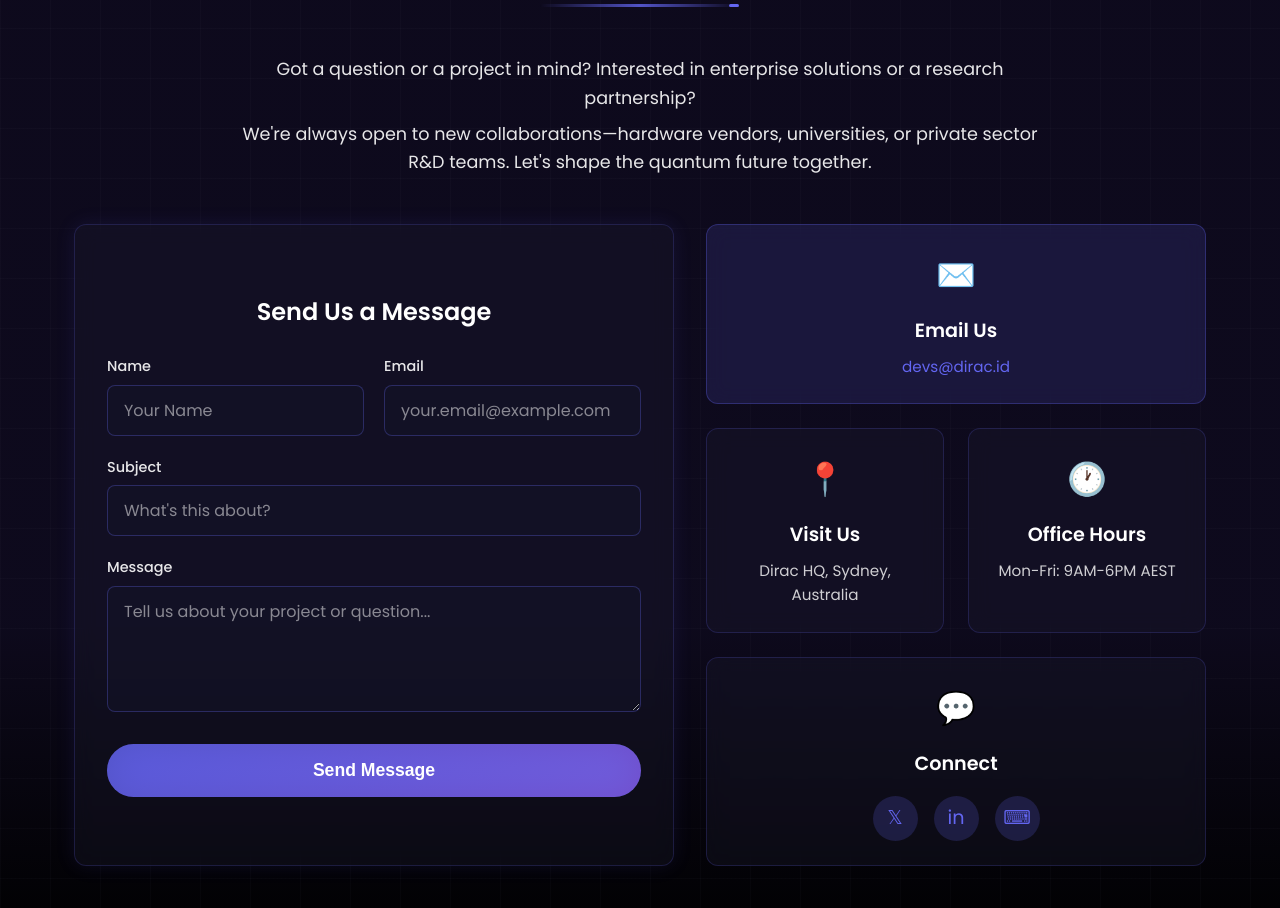
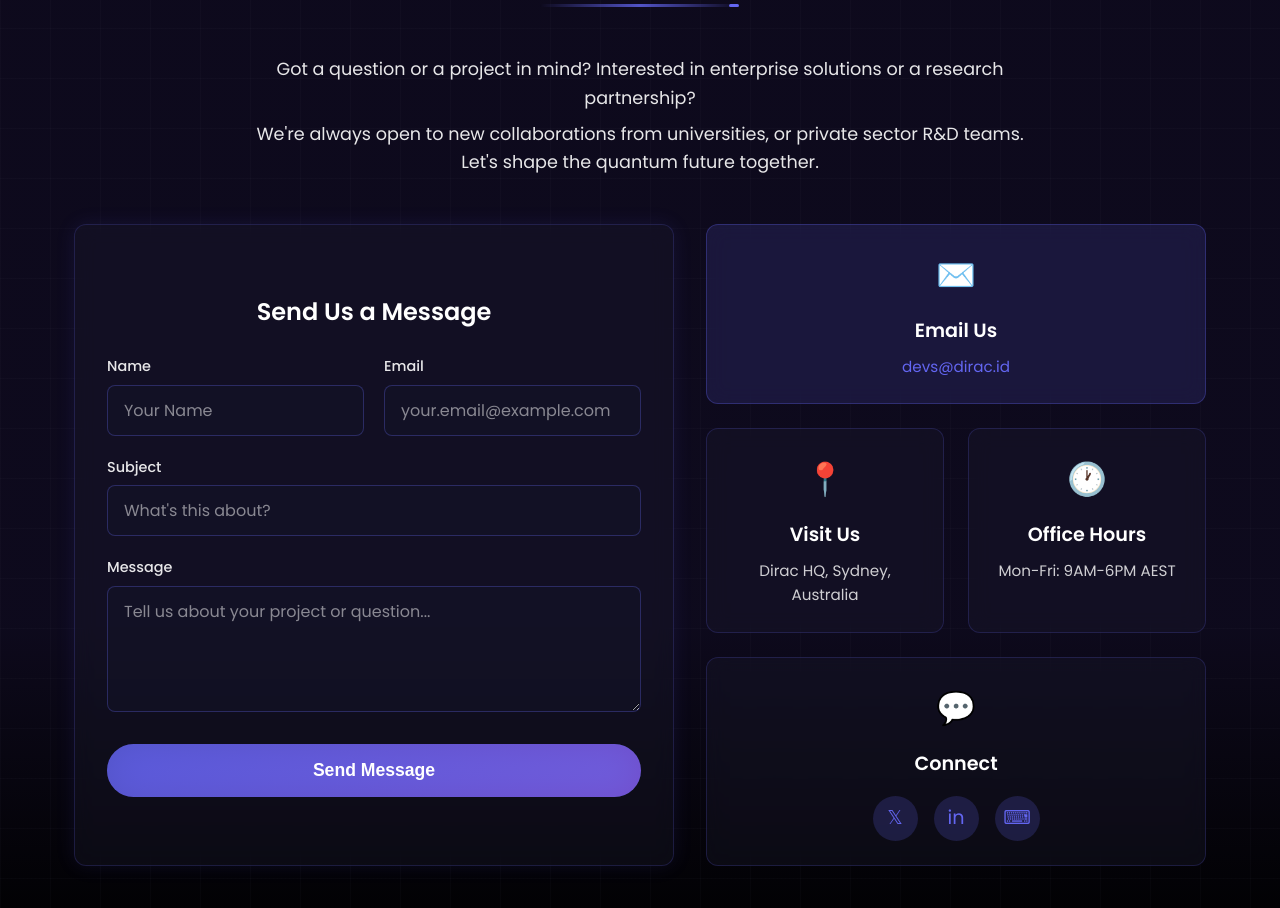
Before and after one commit to dirac-AI/dirac-FE, a React (Vite) app: page / in a window 1280 px wide. Shown: the part 7220-8128 px from the top of the page. Built offline with nearby package versions, Linux system fonts and the light colour scheme.

Commit message:
[fix] small intro changes

```diff
--- a/src/components/Contact/Contact.jsx
+++ b/src/components/Contact/Contact.jsx
@@ -68,7 +68,7 @@ const Contact = () => {
 
         <div className="contact-intro">
           <p>Got a question or a project in mind? Interested in enterprise solutions or a research partnership?</p>
-          <p className="intro-secondary">We're always open to new collaborations—hardware vendors, universities, or private sector R&D teams. Let's shape the quantum future together.</p>
+          <p className="intro-secondary">We're always open to new collaborations from universities, or private sector R&D teams. Let's shape the quantum future together.</p>
         </div>
 
         <div className="mobile-tabs">
```
